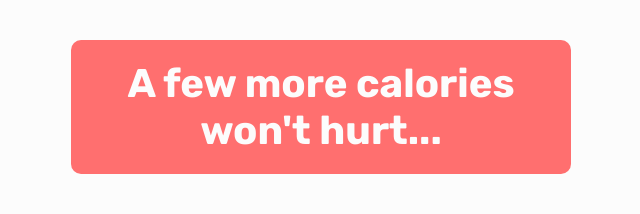
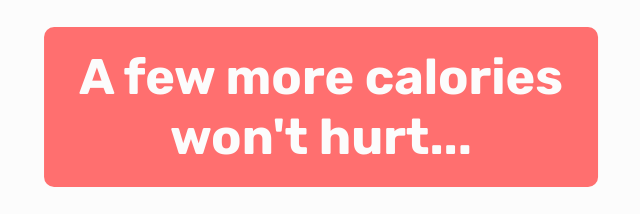
Before and after one commit to keanedalisay/pasnap, a plain HTML site: page index.html in a window 1280 px wide. Shown: the part 313-527 px from the top of the page, without its empty margins (319-959 px from the left). Drawn offline with Linux system fonts and the light colour scheme.

Commit message:
Fix look of main heading banner in smaller devices

```diff
--- a/index.html
+++ b/index.html
@@ -32,7 +32,7 @@
                 <img class="hov_fig" data-cnt="home_16" src="assets/imgs/home_16.jpg" alt="">
             </div>
             <h1 class="banner-hdng banner--main-hdng">
-                A few more calories won't hurt...
+                A few more calories <br> won't hurt...
             </h1>
         </section>
         <section class="banner banner--ctgrs">
--- a/styles/index.css
+++ b/styles/index.css
@@ -5,11 +5,12 @@
 }
 
 .banner--main-hdng {
-  width: min(90%, 50rem);
+  padding: clamp(1.5rem, 3vw, 2rem) clamp(1.5rem, 3vw, 3.5rem);
   top: 50%;
   left: 50%;
   background: #ff6f6f;
-  font-size: clamp(3rem, 7vw, 4rem);
+  white-space: nowrap;
+  font-size: clamp(2rem, 6vw, 5rem);
   color: var(--white);
   transform: translate(-50%, -50%);
 }
```
